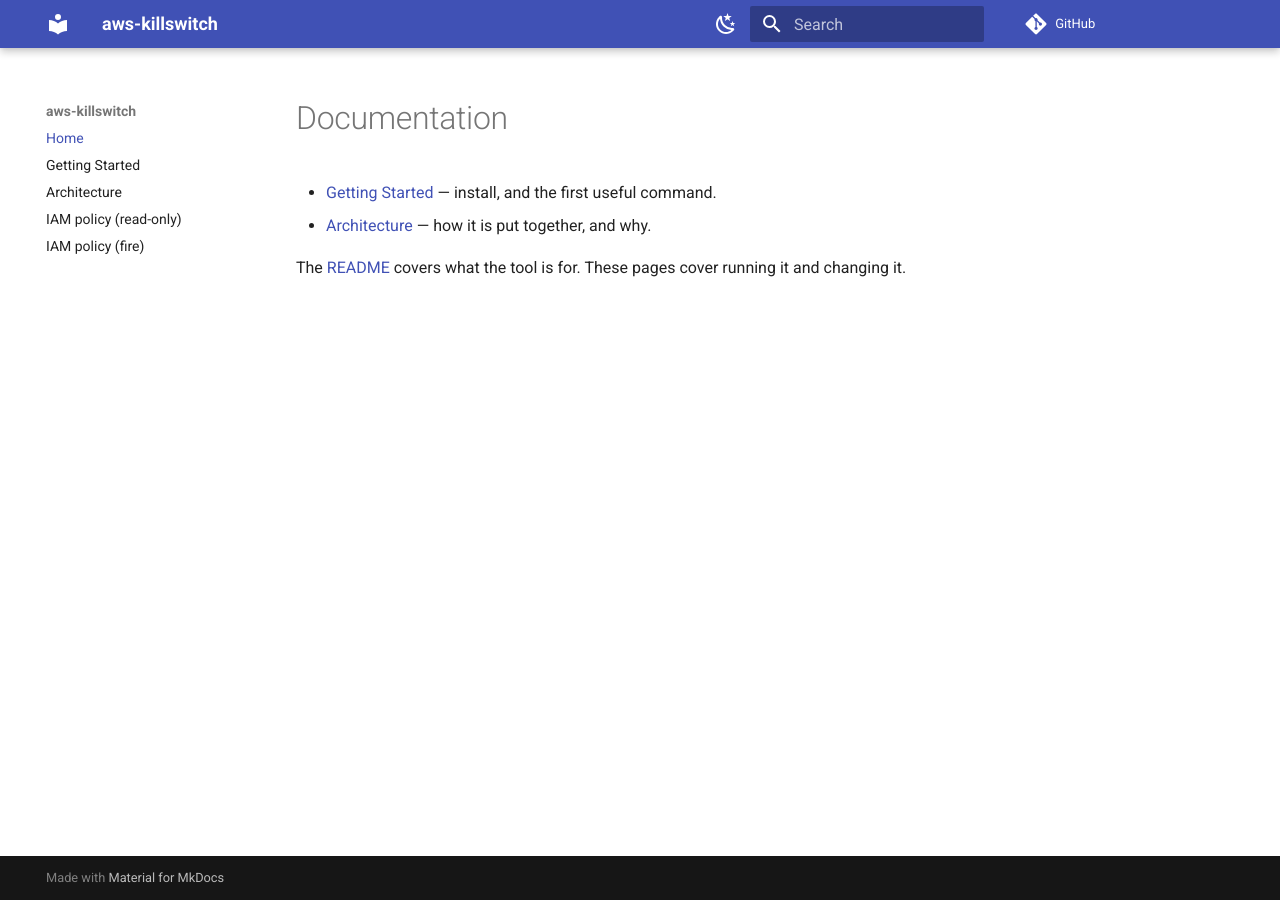
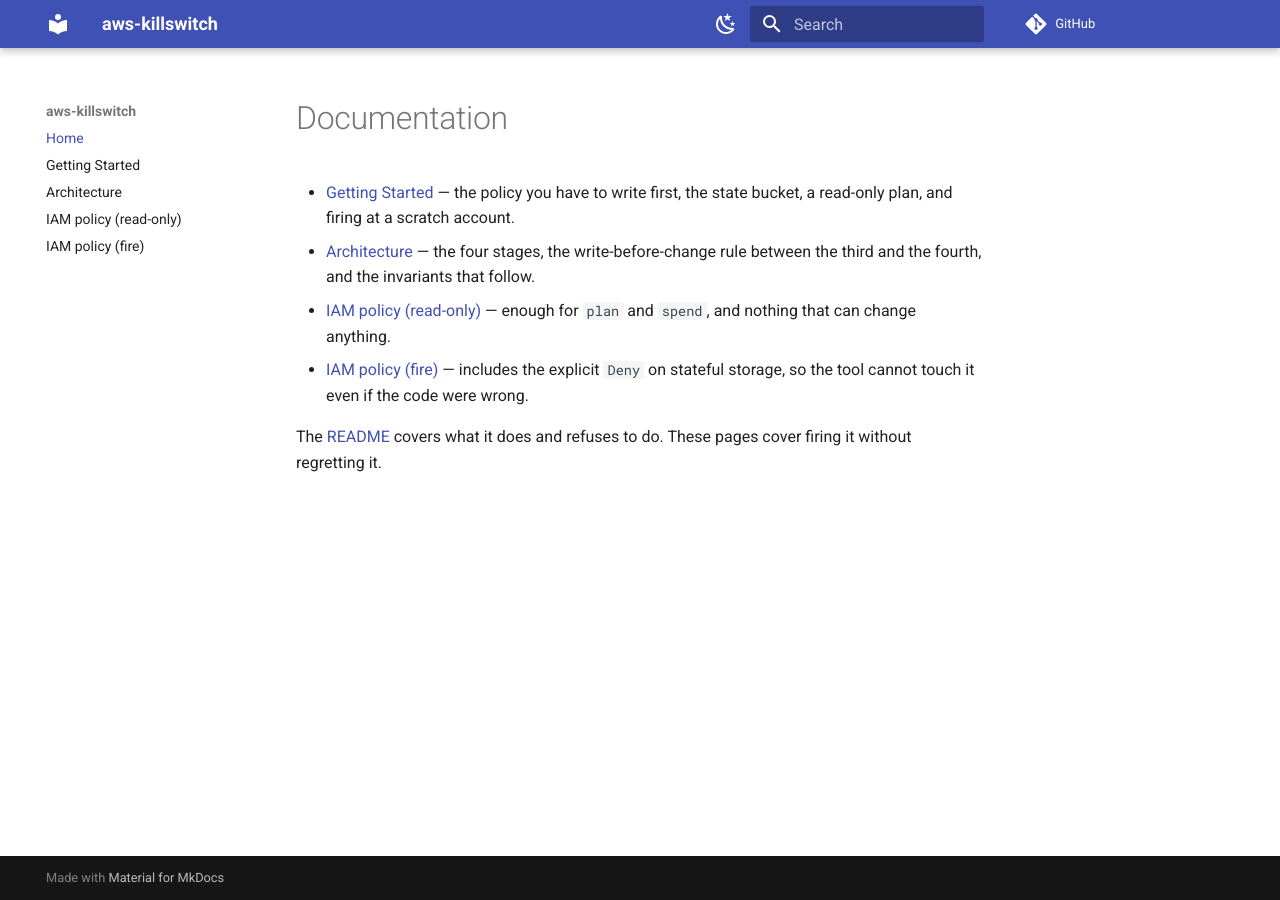
Before and after one commit to fabiocicerchia/aws-killswitch, an MkDocs documentation site: the page built from docs/README.md, in a window 1280 px wide. Built offline with MkDocs 1.6.1 and Material for MkDocs 9.7.7, drawn with Linux system fonts in a browser that asks for light colours; comment, search, counter and statistics services are not loaded.

Commit message:
docs: fill in the skeleton with this repo's actual content
The skeleton PR brought the layout across but left the per-repo parts as
placeholders. This fills them in and fixes what the copy left inconsistent.

Written for this repo:
- docs/architecture.md and docs/getting-started.md, replacing the empty
  headings and the "# clone, install deps" stub
- examples/ that runs, with the artifact where one helps (Compose file,
  workflow, config, fixture) rather than a "<one line>" README
- mkdocs.yml site_description
- CHANGELOG's Unreleased section, instead of a 0.1.0 dated YYYY-MM-DD

Fixed, not just filled:
- README and Dockerfile still said MIT while LICENSE was relicensed to
  Apache-2.0 in this same PR
- SECURITY.md and CODE_OF_CONDUCT.md pointed at
  your-security-email@example.com
- dependabot.yml only watched github-actions, with the ecosystem for this
  repo's actual stack left commented out
- .pre-commit-config.yaml had no language hooks, per its own TODO

Co-Authored-By: Claude Opus 5 (1M context) <noreply@anthropic.com>
Claude-Session: https://claude.ai/code/session_019sHxkDjgRs76vm98BHyQhp

```diff
--- a/docs/README.md
+++ b/docs/README.md
@@ -1,7 +1,13 @@
 # Documentation
 
-- [Getting Started](getting-started.md) — install, and the first useful command.
-- [Architecture](architecture.md) — how it is put together, and why.
+- [Getting Started](getting-started.md) — the policy you have to write first,
+  the state bucket, a read-only plan, and firing at a scratch account.
+- [Architecture](architecture.md) — the four stages, the write-before-change
+  rule between the third and the fourth, and the invariants that follow.
+- [IAM policy (read-only)](iam-plan-readonly.json) — enough for `plan` and
+  `spend`, and nothing that can change anything.
+- [IAM policy (fire)](iam-fire.json) — includes the explicit `Deny` on
+  stateful storage, so the tool cannot touch it even if the code were wrong.
 
-The [README](../README.md) covers what the tool is for. These pages cover
-running it and changing it.
+The [README](../README.md) covers what it does and refuses to do. These pages
+cover firing it without regretting it.
```
Also changed, not shown: .pre-commit-config.yaml (+16 -2 lines), CODE_OF_CONDUCT.md (+1 -1 lines), examples/README.md (+5 -3 lines), examples/basic/README.md (+121 -3 lines), 1 other file.
